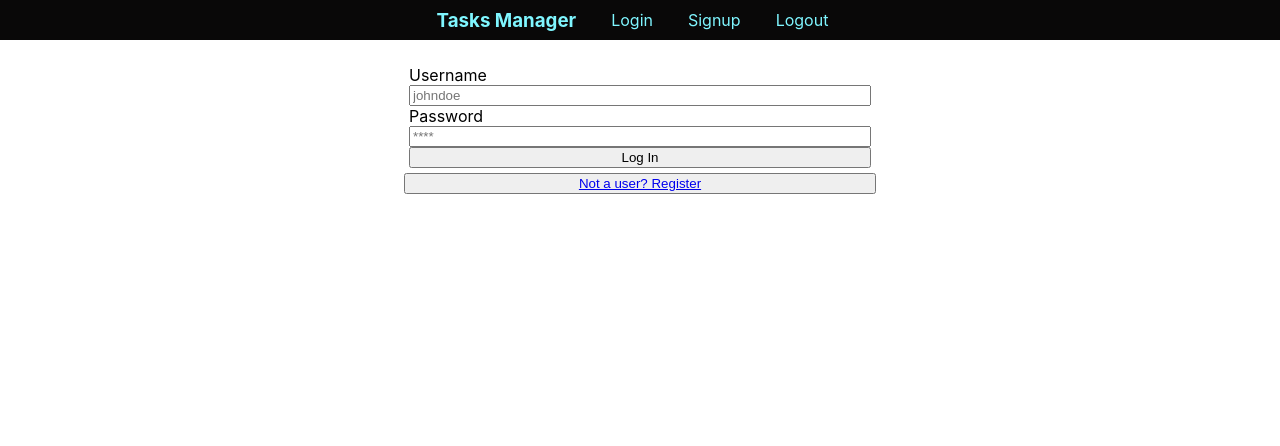
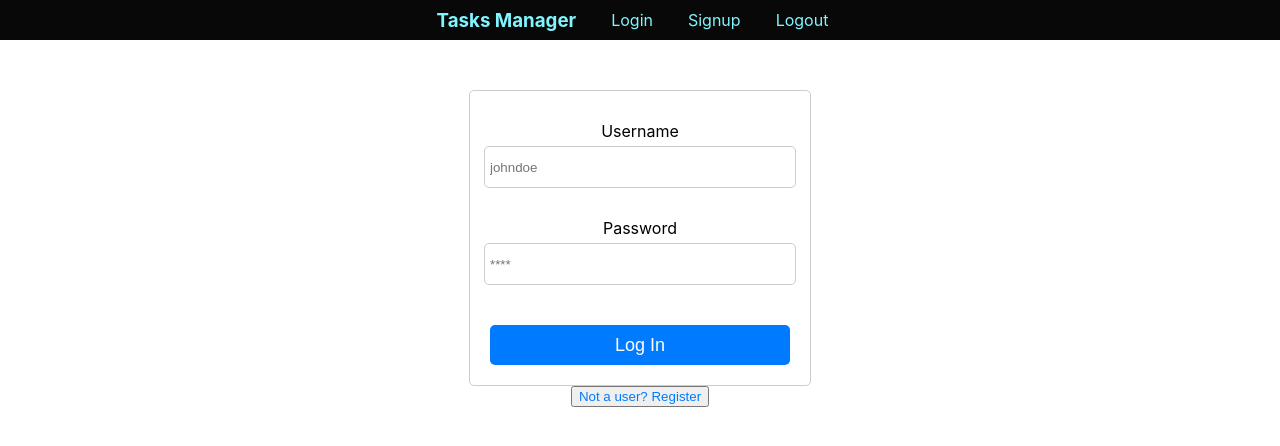
Before and after one commit to ntwigamartin/tasks-manager, a React (Create React App) app: page / in a window 1280 px wide. Shown: the top 446 px of the page. Built offline with nearby package versions, Linux system fonts and the light colour scheme.

Commit message:
forms styling

```diff
--- a/src/user/User.css
+++ b/src/user/User.css
@@ -1,15 +1,56 @@
 .register {
-    display:flex;
-    justify-content: center;
-    flex-direction: column;
-    margin-left: 30%;
-    margin-right: 30%;
-    padding: 20px;
-}
-
-.register > form {
     display: flex;
     flex-direction: column;
-    /* padding: 20px; */
-    margin: 5px;
-}
+    align-items: center;
+    margin-top: 50px;
+  }
+
+  form {
+    display: flex;
+    flex-direction: column;
+    align-items: center;
+    width: 300px;
+    border: 1px solid #ccc;
+    border-radius: 5px;
+    padding: 20px;
+  }
+
+  label {
+    font-size: 16px;
+    margin-top: 10px;
+    margin-bottom: 5px;
+  }
+
+  input {
+    width: 100%;
+    height: 30px;
+    padding: 5px;
+    margin-bottom: 20px;
+    border-radius: 5px;
+    border: 1px solid #ccc;
+  }
+
+  button[type="submit"] {
+    width: 100%;
+    height: 40px;
+    border-radius: 5px;
+    background-color: #007bff;
+    color: #fff;
+    font-size: 18px;
+    margin-top: 20px;
+    border: none;
+    cursor: pointer;
+  }
+
+  button[type="submit"]:hover {
+    background-color: #0069d9;
+  }
+
+  button a {
+    color: #007bff;
+    text-decoration: none;
+  }
+
+  button a:hover {
+    text-decoration: underline;
+  }
```
